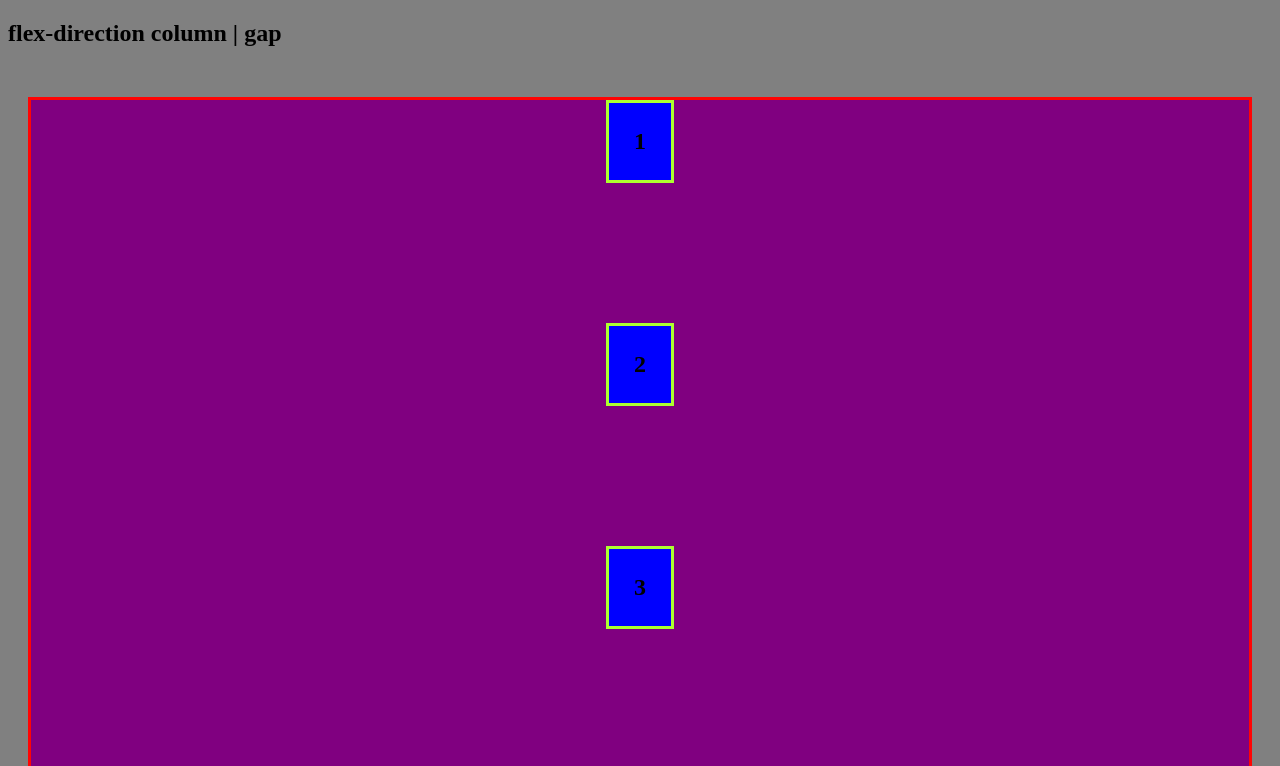
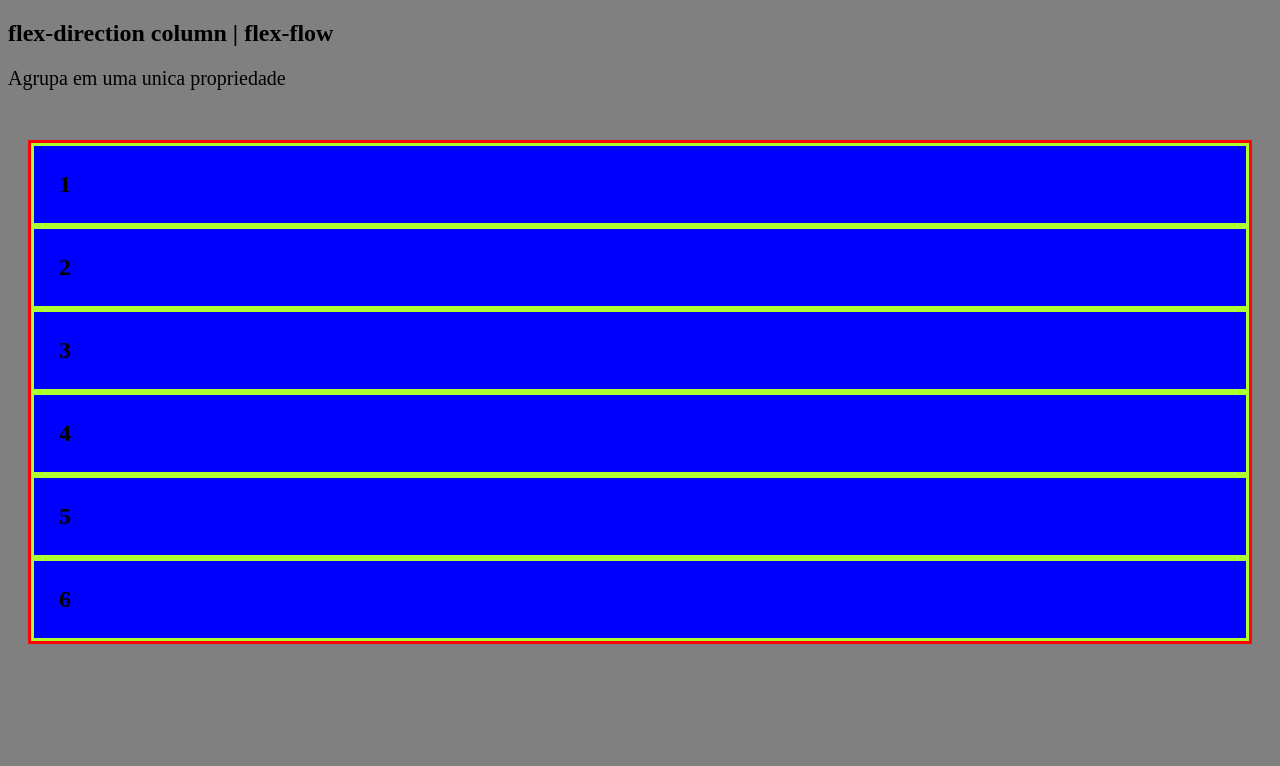
Before and after one commit to headBodyLife/HTML5-CSS3-Dominando-o-Flexbox, a plain HTML site: page index.html in a window 1280 px wide. Shown: the top 766 px of the page. Drawn offline with Linux system fonts and the light colour scheme.

Commit message:
flex-flow

```diff
--- a/index.html
+++ b/index.html
@@ -10,7 +10,8 @@
 </head>
 
 <body>
-  <h2>flex-direction column | gap</h2>
+  <h2>flex-direction column | flex-flow</h2>
+  <p>Agrupa em uma unica propriedade</p>
   <div class="flex">
     <div class="item">1</div>
     <div class="item">2</div>
--- a/style.css
+++ b/style.css
@@ -1,6 +1,10 @@
 body {
   background-color: grey;
   color: black;
+}
+
+p {
+  font-size: 20px;
 }
 
 .item {
@@ -15,12 +19,9 @@ body {
 
 .flex {
   display: flex;
-  flex-direction: column;
-  justify-content: center;
-  align-items: center;
+  flex-flow: column nowrap;
   border: 3px solid #ff0404;
   background-color: purple;
   margin: 50px 20px;
-  gap: 140px;
 
 }
```
